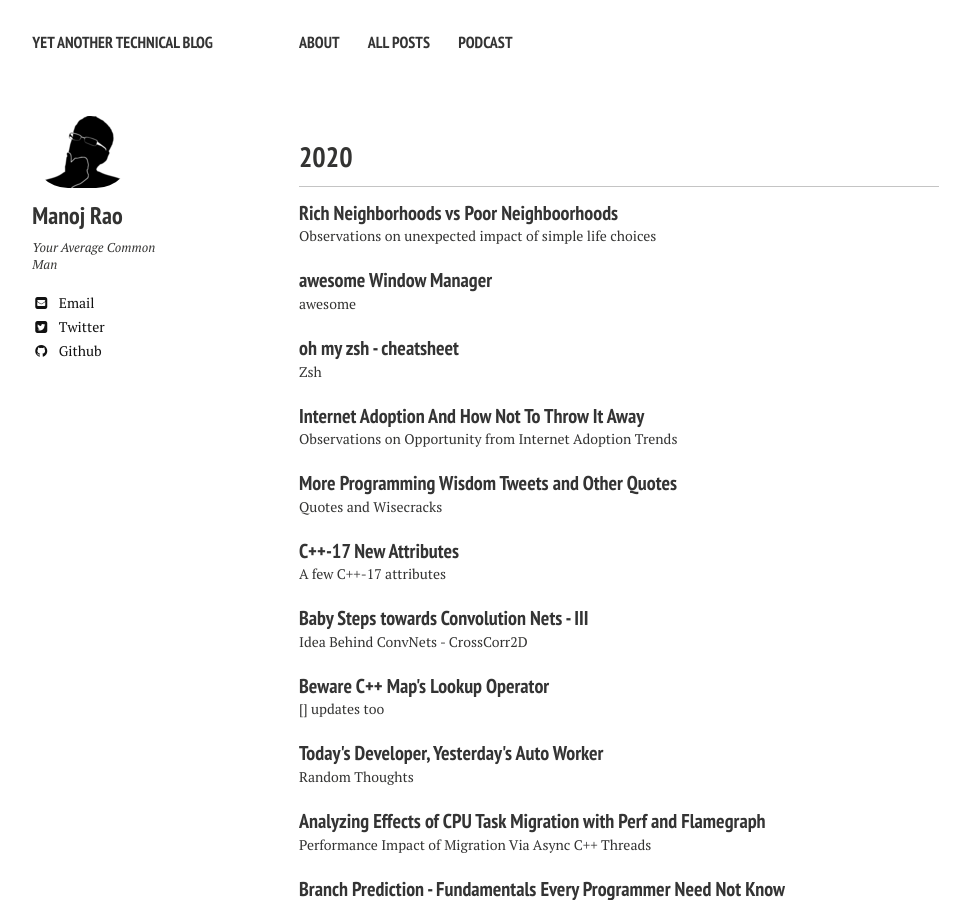
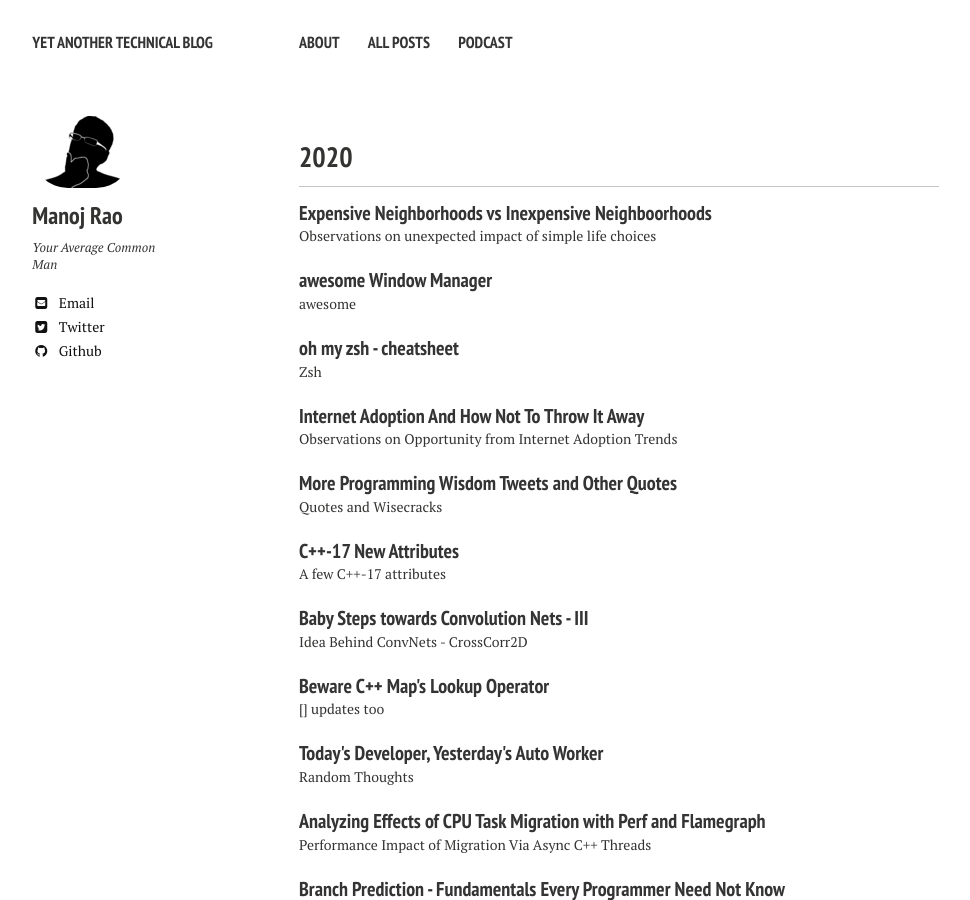
Before and after one commit to mycpuorg/mycpuorg.github.io, a Jekyll site: the page built from index.md, in a window 1280 px wide and 900 px high. Shown: the whole window, without its empty margins (21-991 px from the left). Built offline with Jekyll 4.4.1, drawn with Linux system fonts in a browser that asks for light colours; nearby versions of some CDN libraries; comment, search, counter and statistics services are not loaded.

Commit message:
change title

```diff
--- a/_posts/2020-02-12-social-networks-economic-status.md
+++ b/_posts/2020-02-12-social-networks-economic-status.md
@@ -1,6 +1,6 @@
 ---
 layout: post
-title: "Rich Neighborhoods vs Poor Neighboorhoods"
+title: "Expensive Neighborhoods vs Inexpensive Neighboorhoods"
 excerpt: "Observations on unexpected impact of simple life choices"
 tags: [Programming, Voidstar, podcast, quotes, data science, visualization]
 comments: true
```
